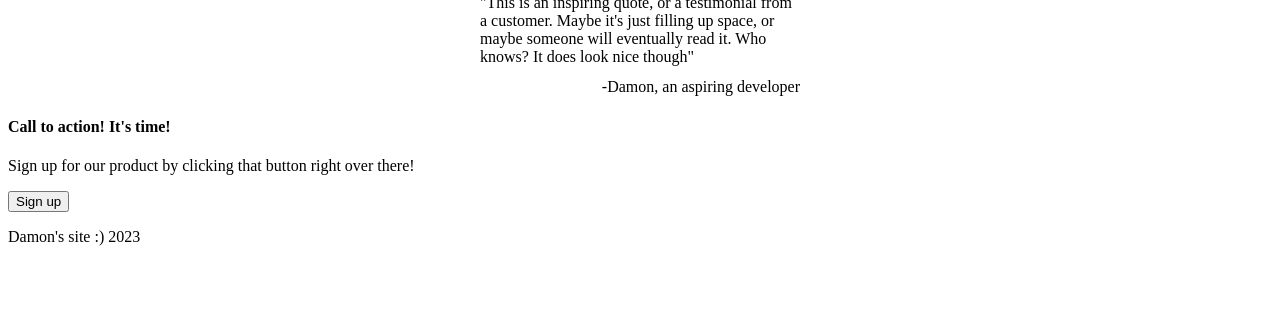
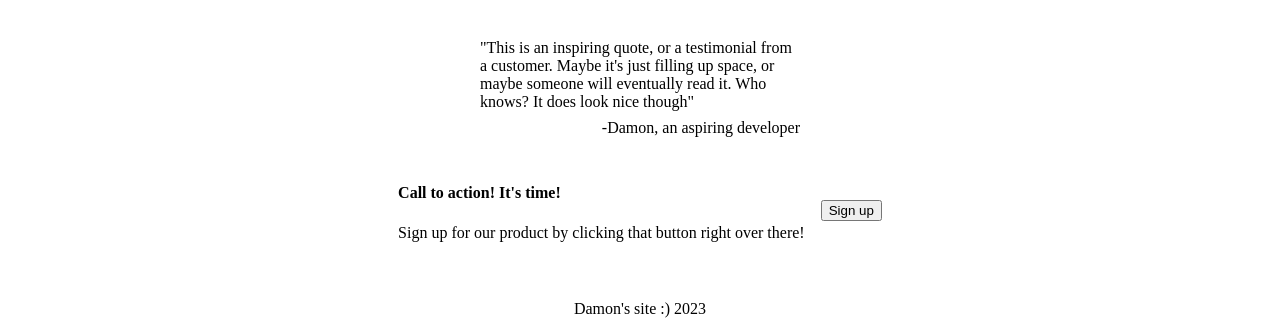
Before and after one commit to damon314159/landing-page, a plain HTML site: page index.html in a window 1280 px wide. Shown: the part 466-800 px from the top of the page. Drawn offline with Linux system fonts and the light colour scheme.

Commit message:
Edit index.html and style.css to layout last items
Completes a basic flexbox reponsive layout to the page, still without
any real decoration or colouring. Items are vaguely in the correct
places on the page now, and resize themselves as appropriate.

```diff
--- a/index.html
+++ b/index.html
@@ -53,8 +53,12 @@
     </div>
 
     <div class="quote-bar">
-        <p class="quote">"This is an inspiring quote, or a testimonial from a customer. Maybe it's just filling up space, or maybe someone will eventually read it. Who knows? It does look nice though"</p>
-        <p class="attribution">-Damon, an aspiring developer</p>
+        <div class="card">
+            <p class="quote">"This is an inspiring quote, or a testimonial from a customer. Maybe it's just filling up space, or maybe someone will eventually read it. Who knows? It does look nice though"</p>
+        </div>
+        <div class="card">
+            <p class="attribution">-Damon, an aspiring developer</p>
+        </div>
     </div>
 
     <div class="button-card">
--- a/style.css
+++ b/style.css
@@ -1,6 +1,9 @@
 body {
     display: flex;
     flex-direction: column;
+    margin: 0px;
+    height: 100vh;
+    justify-content: space-between;
 }
 
 /*Header*/
@@ -72,8 +75,12 @@ header {
 .quote-bar {
     display: flex;
     flex-direction: column;
-    align-items: center;
-    gap: 12px;
+    gap: 8px;
+}
+
+.quote-bar .card {
+    display: flex;
+    justify-content: center;
 }
 
 .quote-bar .quote,
@@ -86,3 +93,25 @@ header {
 .quote-bar .attribution {
     text-align: right;
 }
+
+/*Button-card*/
+.button-card {
+    display: flex;
+    flex-direction: column;
+    justify-content: center;
+    align-items: center;
+}
+
+.button-card .card {
+    display: flex;
+    justify-content: center;
+    align-items: center;
+    gap: 16px;
+}
+
+/*Footer*/
+footer {
+    display: flex;
+    justify-content: center;
+    align-items: center;
+}
```
